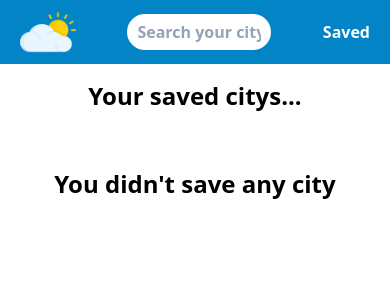
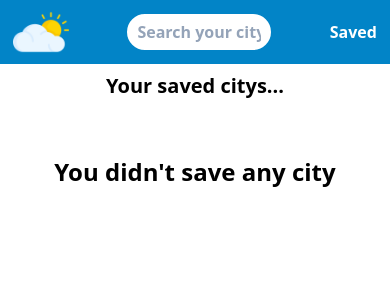
Before and after one commit to TheLuke02/Weatherly, a React (Create React App) app: page /saved in a window 390 px wide. Shown: the top 300 px of the page. Built offline with nearby package versions, Linux system fonts and the light colour scheme.

Commit message:
made savedPage responsive

```diff
--- a/src/components/Navbar.tsx
+++ b/src/components/Navbar.tsx
@@ -21,8 +21,8 @@ export default function Navbar() {
 
   return (
     <>
-      <nav className="flex h-16 items-center justify-between bg-sky-600">
-        <div className="flex pl-5">
+      <nav className="flex h-16 items-center justify-around bg-sky-600">
+        <div className="flex">
           <Link to="/">
             <img className="h-14 w-14" src="/sun.png" alt="Sun" />
           </Link>
@@ -48,7 +48,7 @@ export default function Navbar() {
             </button>
           </form>
         </div>
-        <div className="flex pr-5 text-center font-bold text-white">
+        <div className="flex text-center font-bold text-white md:text-2xl">
           <Link to="/saved">Saved</Link>
         </div>
       </nav>
--- a/src/pages/SavedPage.tsx
+++ b/src/pages/SavedPage.tsx
@@ -19,24 +19,27 @@ export const SavedPage = () => {
   }
 
   return (
-    <div className="h-[calc(100vh-64px)]">
-      <div className="flex h-full flex-col space-y-2 overflow-auto px-2 py-2">
-        <p className="py-2 text-center text-2xl font-semibold">
+    <div className="h-[calc(100vh-108px)] sm:h-[calc(100vh-116px)] md:h-[calc(100vh-128px)]">
+      <p className="w-full py-2 text-center text-xl font-semibold sm:text-3xl md:text-5xl">
         Your saved citys...
       </p>
+      <div className="grid h-full w-full grid-cols-1 gap-y-2 overflow-y-auto px-2 py-2 sm:grid-cols-3 sm:gap-x-2 md:grid-cols-4">
         {arr.length > 0 ? (
           arr.map(function (item) {
             return (
+              <div className="h-full w-full basis-1/4 rounded-lg border-2 border-sky-600">
                 <button
+                  className="h-full w-full"
                   onClick={() => {
                     handleClick(item!);
                   }}
                   key={window.crypto.randomUUID()}
                 >
-                <div className="h-20 content-center rounded-lg border-2 border-sky-600 text-center text-xl font-semibold">
+                  <div className="min-h-20 content-center items-center text-xl font-semibold sm:min-h-32 sm:text-2xl md:min-h-48 md:text-3xl">
                     {item}
                   </div>
                 </button>
+              </div>
             );
           })
         ) : (
```
Lines whose indentation alone changed are shown as unchanged.
